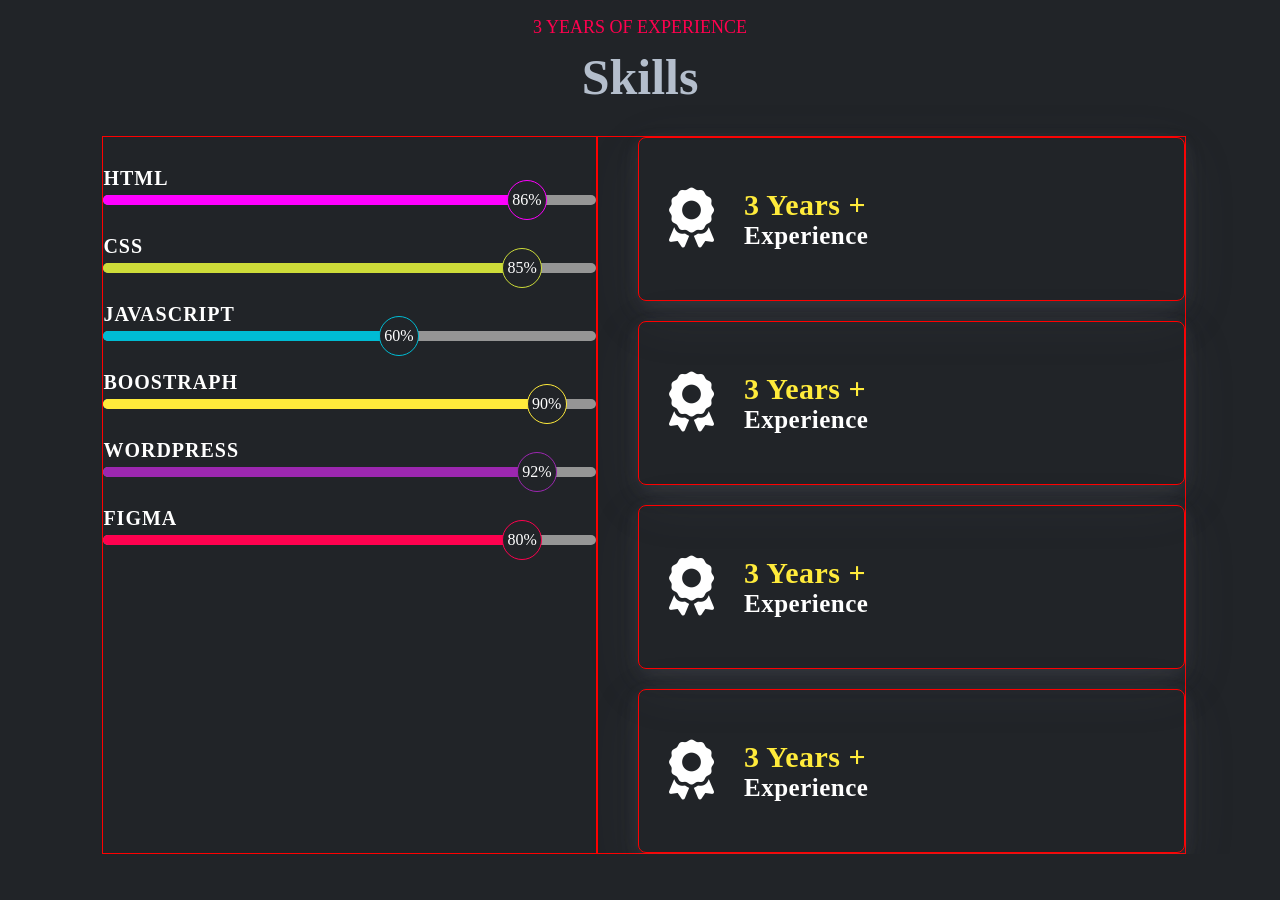
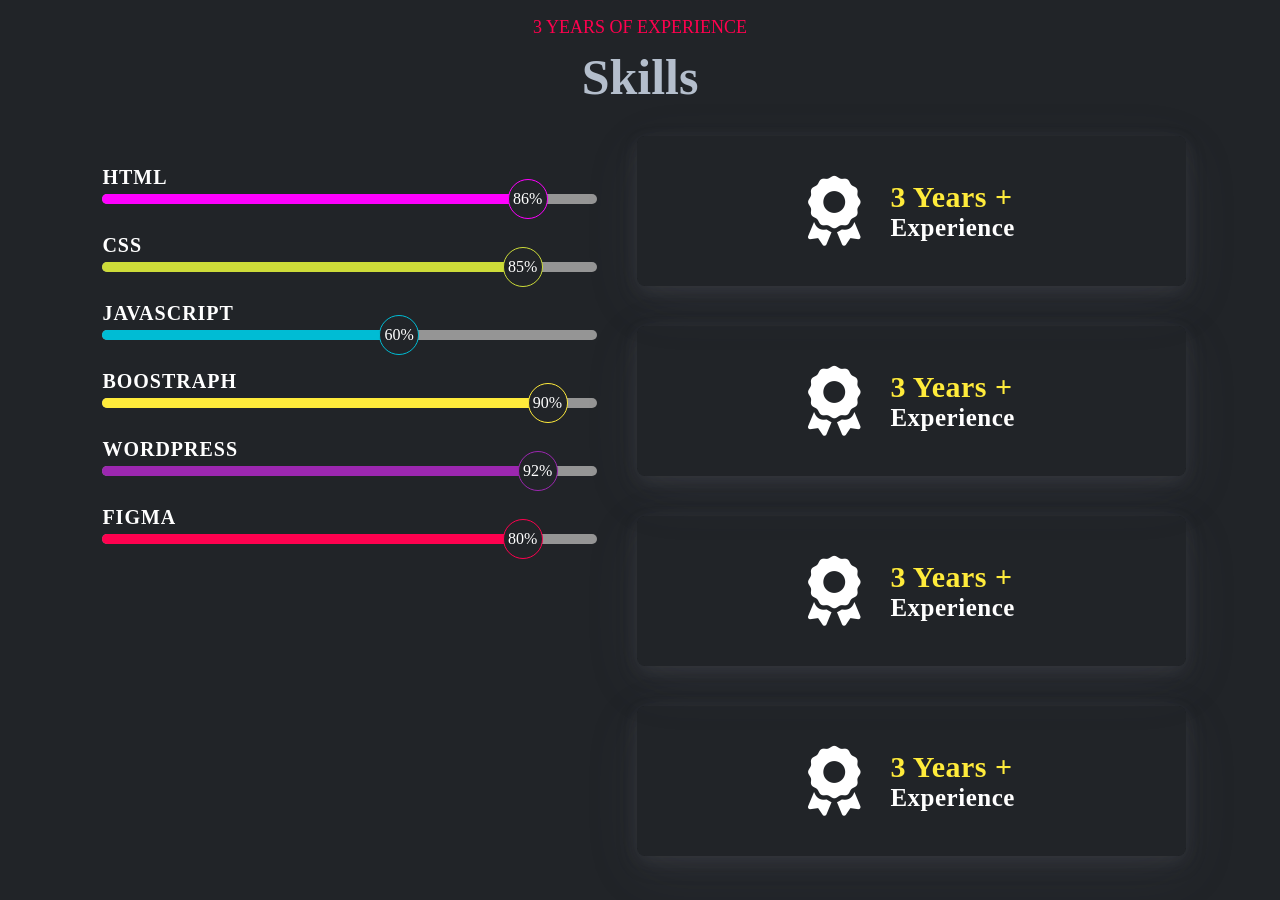
Before and after one commit to josimwebdev/Personal-Portfolio-Website, a plain HTML site: page index.html in a window 1280 px wide. Shown: the part 2620-3520 px from the top of the page. Before the commit the page ends 3474 px from the top, so only its background shows below. Drawn offline with Linux system fonts and the light colour scheme.

Commit message:
Updated contant

```diff
--- a/style.css
+++ b/style.css
@@ -234,6 +234,10 @@ padding-top: 20px;
  box-shadow: rgba(119, 119, 132, 0.1) 0px 4px 16px, rgba(130, 130, 139, 0.1) 0px 8px 24px, rgba(109, 109, 128, 0.1) 0px 16px 56px;
  padding: 20px;
  border-radius: 8px;
+ transition: all .4s ease-in-out;
+}
+.portfolio-content:hover{
+background-color: #1A1D20;
 }
 .portfolio-content h2{
   color: #B4BECC;
@@ -251,9 +255,9 @@ padding-top: 20px;
 .skill-container{
   display: flex;
   padding-left: 8%;
+  padding-bottom: 100px;
 }
 .skills-content{
-  border: 1px solid red;
   width: 42%;
 }
 .skills h2{
@@ -366,26 +370,27 @@ padding-top: 20px;
 .experirnce{
   display: grid;
   grid-template-columns: repeat(auto-fit, minmax(300px, auto));
-  gap: 20px;
-  border: 1px solid red;
+  row-gap: 40px;
+  column-gap: 30px;
   width: 50%;
   padding-left: 40px;
 }
 .experience-time{
   display: flex;
-  border: 1px solid red;
-  padding: 50px 30px;
+  padding: 40px 30px;
   gap: 30px;
   box-shadow: rgba(119, 119, 132, 0.1) 0px 4px 16px, rgba(130, 130, 139, 0.1) 0px 8px 24px, rgba(109, 109, 128, 0.1) 0px 16px 56px;
   transition: all 0.4s ease-in-out;
   border-radius: 8px;
+  justify-content: center;
+  align-items: center;
 }
 .experience-time:hover{
   background-color: #1A1D20;
   transform: scale(1.1);
 }
 .experience-time a i{
-  font-size: 60px;
+  font-size: 70px;
   color: #fff;
 
 }
```
